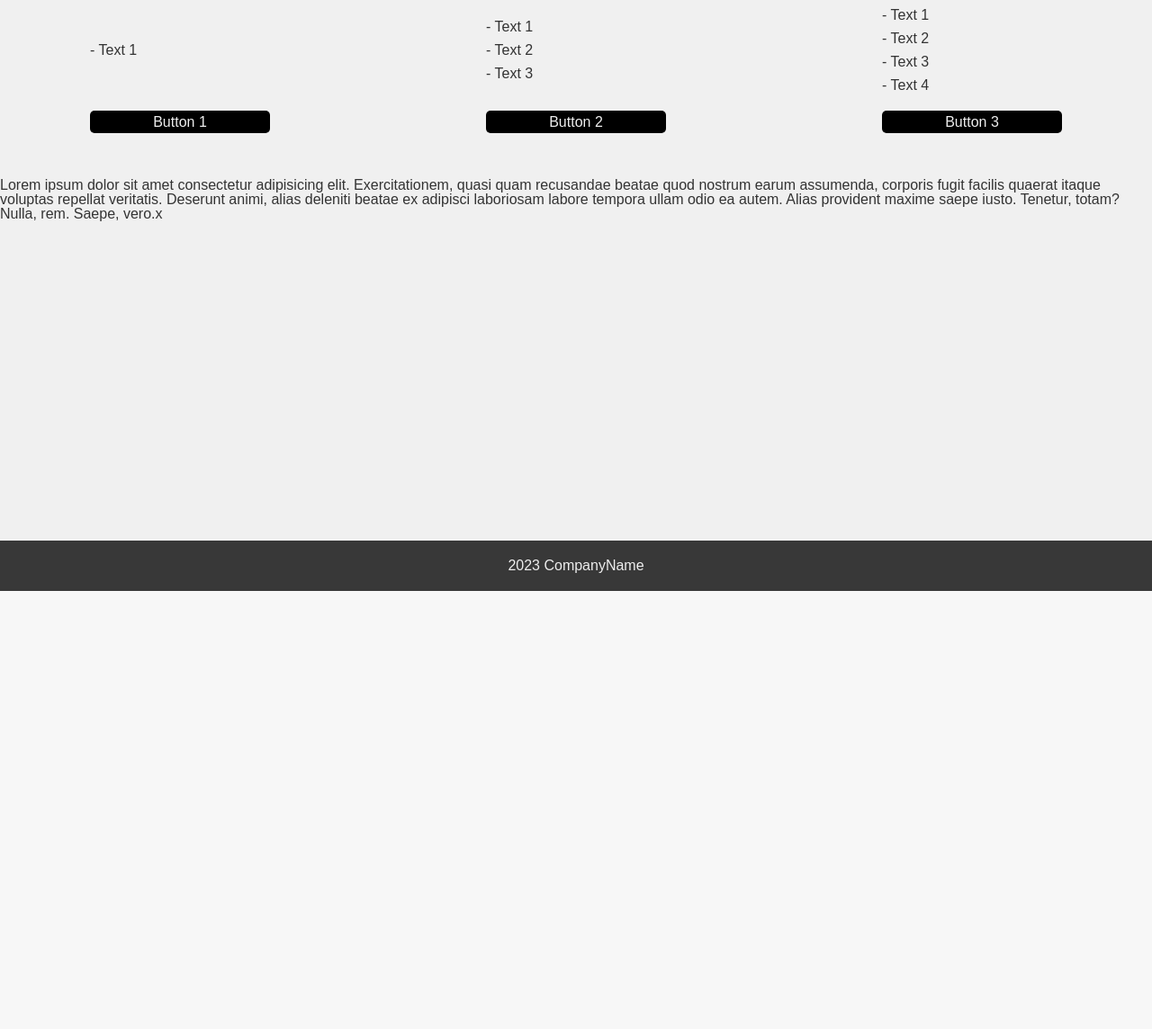
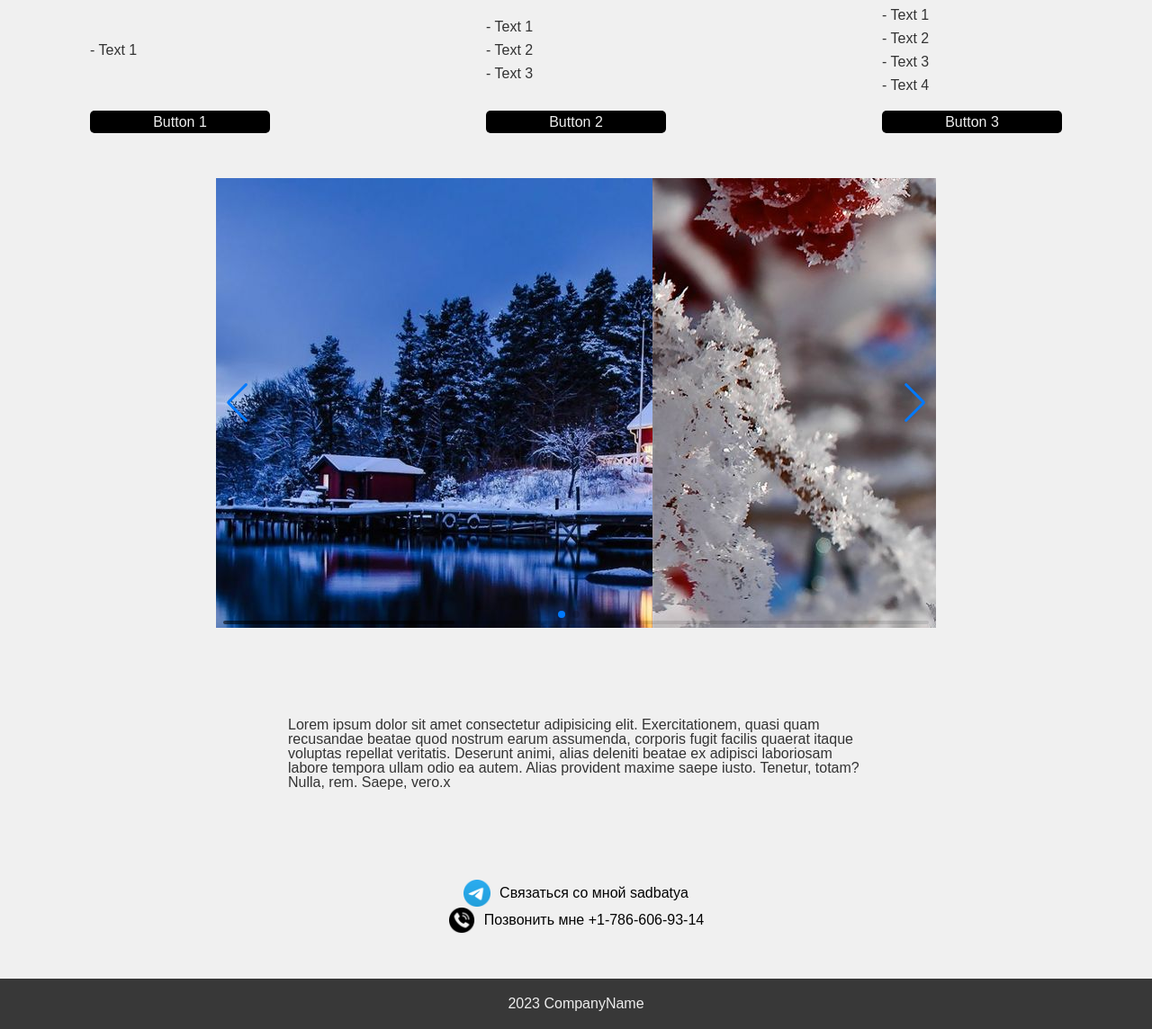
Before and after one commit to SadBatya/php_bootstrap_swiper-site, a PHP site: page / in a window 1280 px wide. Shown: the part 143-1287 px from the top of the page at 90% size. Before the commit the page ends 800 px from the top, so only its background shows below. Run offline with PHP 8.4, Linux system fonts and the light colour scheme.

Commit message:
закончил работу

```diff
--- a/index.html
+++ b/index.html
@@ -93,7 +93,26 @@
           <button class="box_button">Button 3</button>
         </div>
       </div>
+      <!-- Slider main container -->
+      <div class="swiper">
+        <!-- Additional required wrapper -->
+        <div class="swiper-wrapper">
+          <!-- Slides -->
+          <div class="swiper-slide"><img src="./images/image-1.jpeg" alt="img1"></div>
+          <div class="swiper-slide"><img src="./images/image-2.jpeg" alt="img2"></div>
+          <div class="swiper-slide"><img src="./images/image-3.jpeg" alt="img3"></div>
+          ...
+        </div>
+        <!-- If we need pagination -->
+        <div class="swiper-pagination"></div>
 
+        <!-- If we need navigation buttons -->
+        <div class="swiper-button-prev"></div>
+        <div class="swiper-button-next"></div>
+
+        <!-- If we need scrollbar -->
+        <div class="swiper-scrollbar"></div>
+      </div>
       <p class="description">
         Lorem ipsum dolor sit amet consectetur adipisicing elit. Exercitationem,
         quasi quam recusandae beatae quod nostrum earum assumenda, corporis
@@ -102,11 +121,19 @@
         odio ea autem. Alias provident maxime saepe iusto. Tenetur, totam?
         Nulla, rem. Saepe, vero.x
       </p>
+      <div class="my_contacts">
+        <a class="my_conctacts-inner" href="https://t.me/sadbatya">
+          <img src="./icons/telegram.png" alt="" width="30px">
+          Связаться со мной sadbatya
+        </a>
+        <a class="my_conctacts-inner" href="tel:+7866069314">
+          <img src="./icons/telephone-call.png" alt="" width="30px">
+          Позвонить мне +1-786-606-93-14
+        </a>
+      </div>
     </main>
     <footer class="footer">2023 CompanyName</footer>
     <script src="./js/burger-menu.js"></script>
-
-
     <script src="https://cdn.jsdelivr.net/npm/swiper@11/swiper-bundle.min.js"></script>
     <script src="./js/slider.js"></script>
   </body>
--- a/js/slider.js
+++ b/js/slider.js
@@ -52,7 +52,3 @@ const swiper = new Swiper('.swiper', {
     el: '.swiper-scrollbar',
   },
 });
-
-window.addEventListener('resize', function () {
-  swiper.update();
-});
--- a/styles/style.css
+++ b/styles/style.css
@@ -68,6 +68,10 @@ body {
   cursor: pointer;
 }
 
+.navigation__inner > li:hover{
+  text-decoration: underline;
+}
+
 .burger{
   display: none;
 }
@@ -117,9 +121,25 @@ body {
   font-size: 1rem;
 }
 
-.swiper-container {
-  width: 100%;
-  height: 100%;
+.swiper {
+  width: 800px;
+  height: 500px;
+  margin-bottom: 100px;
+}
+
+@media (max-width: 899px) {
+  .swiper {
+    width: 500px;
+  }
+  .swiper-button-prev, .swiper-button-next{
+    display: none;
+  }
+
+}
+@media (max-width: 510px){
+  .swiper{
+    width: 300px;
+  }
 }
 
 .swiper-slide {
@@ -127,11 +147,35 @@ body {
   display: flex;
   align-items: center;
   justify-content: center;
+  width: 200px;
   /* Дополнительные стили для слайда */
 }
 
 .description {
   margin: 0 auto;
+  width: 50%;
+  margin-bottom: 100px;
+}
+
+.my_contacts {
+  width: 50%;
+  margin: 0 auto;
+  margin-bottom: 50px;
+}
+
+.my_conctacts-inner{
+  display: flex;
+  align-items: center;
+  justify-content: center;
+  gap: 10px;
+  text-decoration: none;
+  color: var(--button-text-black);
+  transition: .3s all ease-in-out;
+}
+
+.my_conctacts-inner:hover {
+  scale: 1.02;
+  text-decoration: dotted;
 }
 
 .footer {
```
Also changed, not shown: icons/telegram.png (added), icons/telephone-call.png (added).
